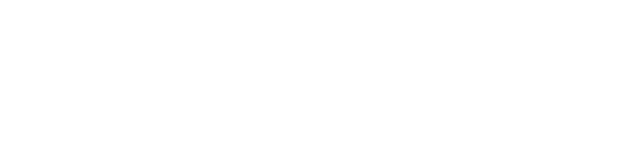
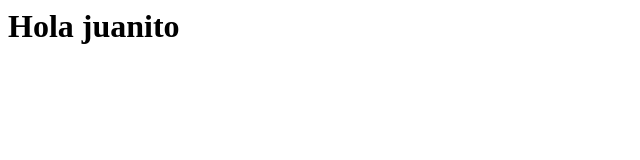
Before and after one commit to AgusstinDiaz97/Git-branch, a plain HTML site: page index.html in a window 1280 px wide. Shown: the whole page, without its empty margins (0-640 px from the left). Drawn offline with Linux system fonts and the light colour scheme.

Commit message:
agregue un h1

```diff
--- a/index.html
+++ b/index.html
@@ -1 +1,3 @@
-<html></html>
+<html>
+    <h1>Hola juanito</h1>
+</html>
```
